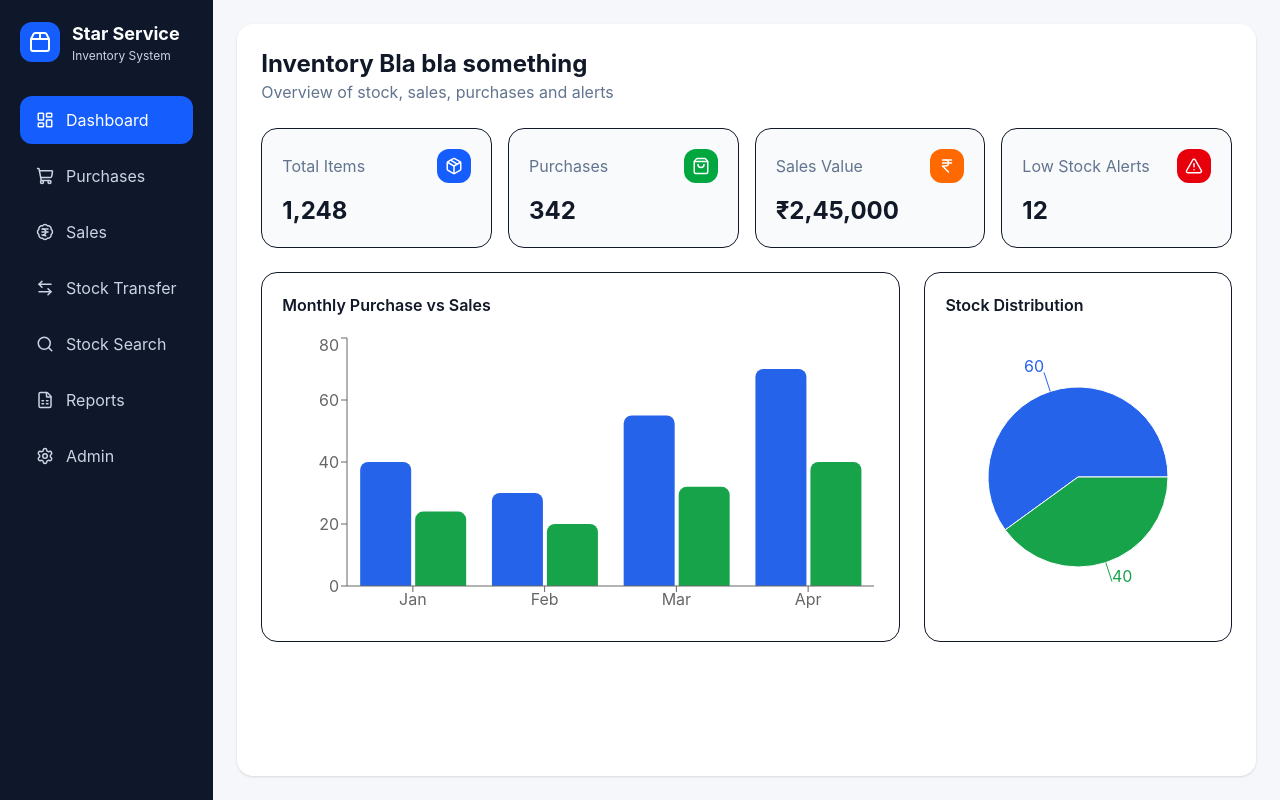
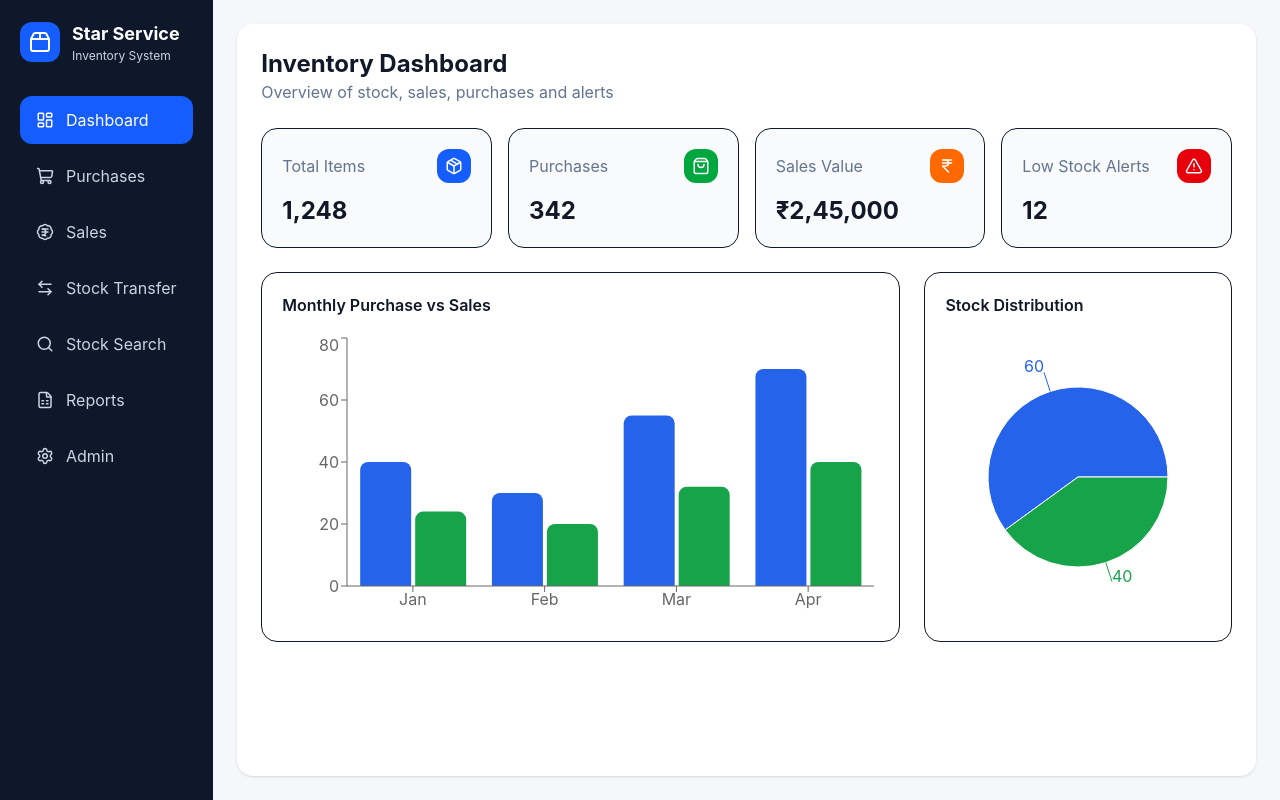
Before and after one commit to starservice772/inventory-frontend, a React (Vite) app: page /dashboard in a window 1280 px wide. Built offline with nearby package versions, Linux system fonts and the light colour scheme.

Commit message:
Update DashboardPage.jsx

```diff
--- a/src/pages/dashboard/DashboardPage.jsx
+++ b/src/pages/dashboard/DashboardPage.jsx
@@ -43,7 +43,7 @@ export default function DashboardPage() {
   return (
     <div className="space-y-6">
       <div>
-        <h2 className="text-2xl font-bold">Inventory Bla bla something</h2>
+        <h2 className="text-2xl font-bold">Inventory Dashboard</h2>
         <p className="text-slate-500">Overview of stock, sales, purchases and alerts</p>
       </div>
 
```
